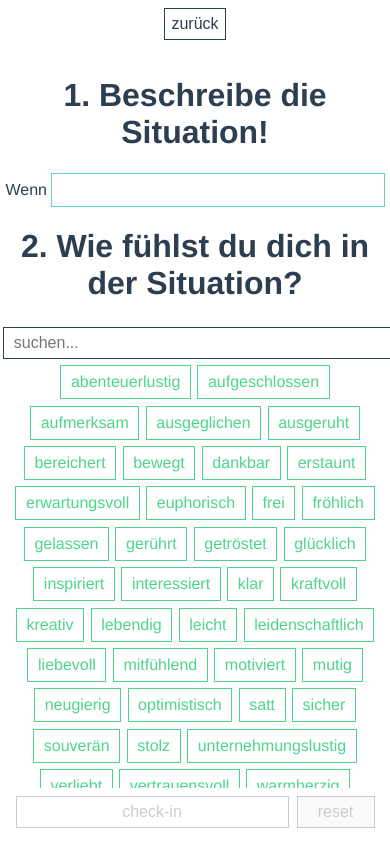
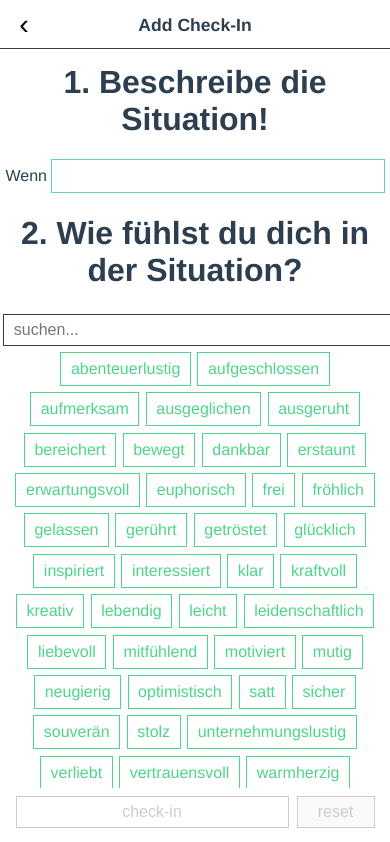
Before and after one commit to barnholdy/nvc, a Vue app: page /#/add-check-in in a window 390 px wide. Shown: the top 842 px of the page. Built offline with nearby package versions, Linux system fonts and the light colour scheme.

Commit message:
added mobile screens with add and back buttons

```diff
--- /dev/null
+++ b/src/components/ButtonAdd.vue
@@ -0,0 +1,24 @@
+<template>
+  <router-link :to="to" class="button-add">+</router-link>
+</template>
+
+<script>
+export default {
+  name: 'ButtonAdd',
+  props: {
+    to: String,
+  },
+};
+</script>
+
+<style scoped lang="scss">
+.button-add {
+  width: 3rem;
+  height: 3rem;
+  display: inline-block;
+  color: initial;
+  text-decoration: none;
+  font-size: 1.7rem;
+  line-height: 3rem;
+}
+</style>
--- /dev/null
+++ b/src/components/ButtonBack.vue
@@ -0,0 +1,24 @@
+<template>
+  <router-link :to="to" class="button-back">&#8249;</router-link>
+</template>
+
+<script>
+export default {
+  name: 'ButtonBack',
+  props: {
+    to: String,
+  },
+};
+</script>
+
+<style scoped lang="scss">
+.button-back {
+  width: 3rem;
+  height: 3rem;
+  display: inline-block;
+  color: initial;
+  text-decoration: none;
+  font-size: 1.8rem;
+  line-height: 3rem;
+}
+</style>
--- /dev/null
+++ b/src/components/Screen.vue
@@ -0,0 +1,60 @@
+<template>
+  <div class="screen">
+    <div class="screen__header">
+      <div class="header__left-action">
+        <slot name="left-action"></slot>
+      </div>
+      <div class="header__title">
+        <slot name="title"></slot>
+      </div>
+      <div class="header__right-action">
+        <slot name="right-action"></slot>
+      </div>
+    </div>
+    <div class="screen__content">
+      <slot name="content"></slot>
+    </div>
+  </div>
+</template>
+
+<script>
+export default {
+  name: 'Screen',
+};
+</script>
+
+<style scoped lang="scss">
+.screen {
+  &__header {
+    position: fixed;
+    top: 0;
+    left: 0;
+    width: 100%;
+    height: 3rem;
+    background-color: white;
+    border-bottom: solid 0.05rem #2c3e50;
+    display: flex;
+    flex-flow: row;
+  }
+  &__content {
+    margin-top: 4rem;
+  }
+}
+
+.header {
+  &__left-action {
+    position: absolute;
+    left: 0;
+  }
+  &__title {
+    flex-grow: 1;
+    line-height: 3.2rem;
+    font-size: 1.1rem;
+    font-weight: 600;
+  }
+  &__right-action {
+    position: absolute;
+    right: 0;
+  }
+}
+</style>
--- a/src/views/CheckInAdd.vue
+++ b/src/views/CheckInAdd.vue
@@ -1,6 +1,8 @@
 <template>
-  <div class="check-in-add">
-    <router-button to="/check-ins">zurück</router-button>
+  <screen>
+    <button-back slot="left-action" to="/check-ins" />
+    <template slot="title">Add Check-In</template>
+    <div slot="content" class="check-in-add">
       <h1>1. Beschreibe die Situation!</h1>
       Wenn <input v-model="situation" type="text" class="situation" />
       <h1>2. Wie fühlst du dich in der Situation?</h1>
@@ -23,9 +25,12 @@
         </button>
       </div>
     </div>
+  </screen>
 </template>
 
 <script>
+import Screen from '@/components/Screen.vue';
+import ButtonBack from '@/components/ButtonBack.vue';
 import RouterButton from '@/components/RouterButton.vue';
 import TagList from '@/components/TagList.vue';
 import ButtonProgress from '@/components/ButtonProgress.vue';
@@ -35,6 +40,8 @@ import availableNeeds from '../assets/needs.json';
 export default {
   name: 'check-in-add',
   components: {
+    Screen,
+    ButtonBack,
     RouterButton,
     TagList,
     ButtonProgress,
--- a/src/views/CheckInList.vue
+++ b/src/views/CheckInList.vue
@@ -1,7 +1,8 @@
 <template>
-  <div class="check-in-list">
-    <h1>Meine Check-Ins</h1>
-    <router-button to="/add-check-in">add Check-In</router-button>
+  <screen>
+    <button-add slot="right-action" to="/add-check-in" />
+    <template slot="title">Meine Check-Ins</template>
+    <div slot="content" class="check-in-list">
       <div class="check-ins" v-for="checkIn in checkIns" v-bind:key="checkIn.time">
         <h2>{{ formatTime(checkIn.time) }}</h2>
         <p>
@@ -12,16 +13,21 @@
         </p>
       </div>
     </div>
+  </screen>
 </template>
 
 <script>
 import moment from 'moment';
+import Screen from '@/components/Screen.vue';
+import ButtonAdd from '@/components/ButtonAdd.vue';
 import RouterButton from '@/components/RouterButton.vue';
 import TagList from '@/components/TagList.vue';
 
 export default {
   name: 'check-in-list',
   components: {
+    Screen,
+    ButtonAdd,
     RouterButton,
     TagList,
   },
```
Lines whose indentation alone changed are shown as unchanged.
